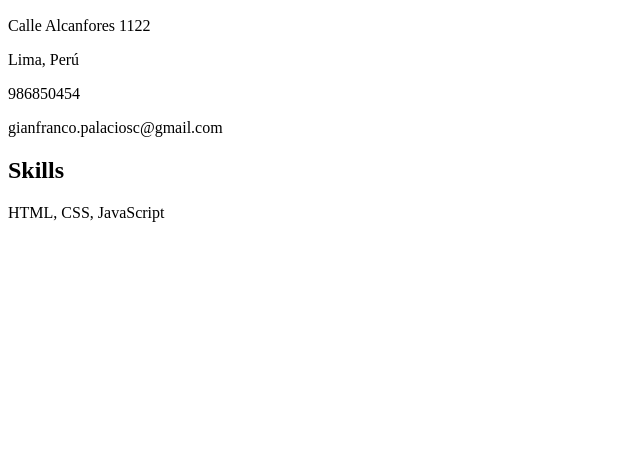
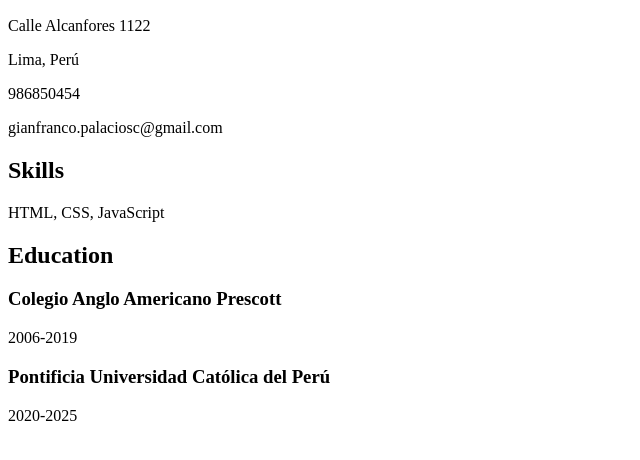
Before and after one commit to cuzzi06/cv-html, a plain HTML site: page index.html in a window 1280 px wide. Shown: the part 110-570 px from the top of the page, without its empty margins (0-640 px from the left). Drawn offline with Linux system fonts and the light colour scheme.

Commit message:
Add education section to CV
- Create a `<div>` for the education section.
- Add an `<h2>` element with the title "Education".
- Include subsections for high school and university with `<h3>` for institution names and `<p>` for attendance years.

```diff
--- a/index.html
+++ b/index.html
@@ -18,7 +18,17 @@
       <h2>Skills</h2>
       <p>HTML, CSS, JavaScript</p>
     </div>
-    <div></div>
+    <div class="education">
+      <h2>Education</h2>
+      <div class="colegio">
+        <h3>Colegio Anglo Americano Prescott</h3>
+        <p>2006-2019</p>
+      </div>
+      <div class="universidad">
+        <h3>Pontificia Universidad Católica del Perú</h3>
+        <p>2020-2025</p>
+      </div>
+    </div>
     <div></div>
     <div></div>
   </body>
```
